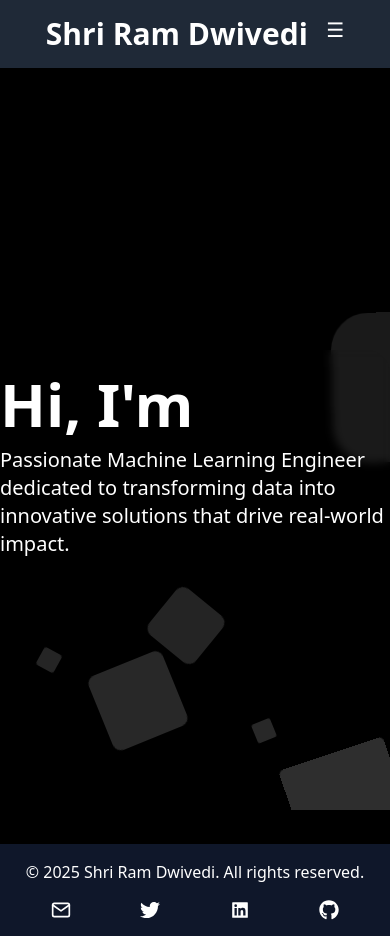
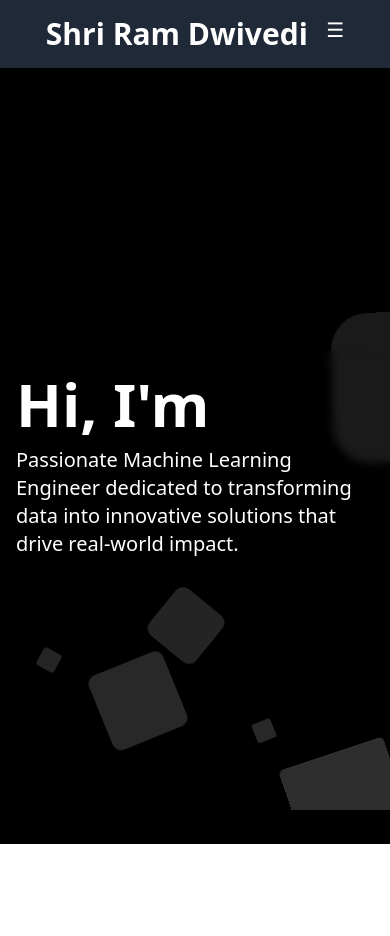
Before and after one commit to shri-ram07/Portfolio, a React (Create React App) app: page / in a window 390 px wide. After the commit the page ends 844 px from the top, so only its background shows below. Built offline with nearby package versions, Linux system fonts and the light colour scheme.

Commit message:
Fixing wite page issue

```diff
--- a/src/App.jsx
+++ b/src/App.jsx
@@ -7,12 +7,14 @@ import Experience from './components/Experience';
 const App = () => {
   return (
     <HashRouter>
-      <Navbar/>
-      <Routes>
-        <Route path='/' element={<Home/>}/>
-        <Route path='/experience' element={<Experience/>}/>
-      </Routes>
-      <Footer/>
+      <div className="min-h-screen bg-black"> {/* Added wrapper with background */}
+        <Navbar/>
+        <Routes>
+          <Route path="/" element={<Home/>}/>
+          <Route path="/experience" element={<Experience/>}/>
+        </Routes>
+        <Footer/>
+      </div>
     </HashRouter>
   );
 }
--- a/src/components/Home.jsx
+++ b/src/components/Home.jsx
@@ -3,10 +3,9 @@ import { useState, useEffect, useRef } from 'react';
 import { name } from '../constants';
 import { motion } from "framer-motion";
 import Background from './Background';
-import Footer from './Footer';
+// Remove Footer import since it's already in App.js
 
 const Home = () => {
-
     const ref = useRef(0);
     const [text, setText] = useState('');
 
@@ -21,8 +20,8 @@ const Home = () => {
     }, [text]);
 
     return (
-		<div className='area relative z-0 bg-black w-screen h-screen'>
-			<ul class="circles">
+        <div className='area relative z-0 bg-black min-h-screen'> {/* Changed w-screen h-screen to min-h-screen */}
+            <ul className="circles"> {/* Changed class to className */}
                 <li></li>
                 <li></li>
                 <li></li>
@@ -34,13 +33,15 @@ const Home = () => {
                 <li></li>
                 <li></li>
             </ul>
-			<div className='hero relative h-[calc(100vh)] flex justify-center items-center text-white' id='hero'>
-				<div className='pt-4 h-36 backdrop-blur-sm rounded-3xl'>
-					<h1 className='text-6xl sm:text-7xl font-extrabold mt-2'>Hi, I'm&nbsp;<span className='text-yellow-200 font-extrabold'>{text}</span></h1>
+            <div className='hero relative min-h-screen flex justify-center items-center text-white' id='hero'>
+                <div className='pt-4 h-36 backdrop-blur-sm rounded-3xl px-4'> {/* Added px-4 for padding */}
+                    <h1 className='text-6xl sm:text-7xl font-extrabold mt-2'>Hi, I'm&nbsp;
+                        <span className='text-yellow-200 font-extrabold'>{text}</span>
+                    </h1>
                     <p className='mt-3 text-xl'>Passionate Machine Learning Engineer dedicated to transforming data into innovative solutions that drive real-world impact.</p>
                 </div>
             </div>
-			<Footer/>
+            {/* Removed Footer component */}
         </div>
     );
 }
```
Lines whose indentation alone changed are shown as unchanged.
